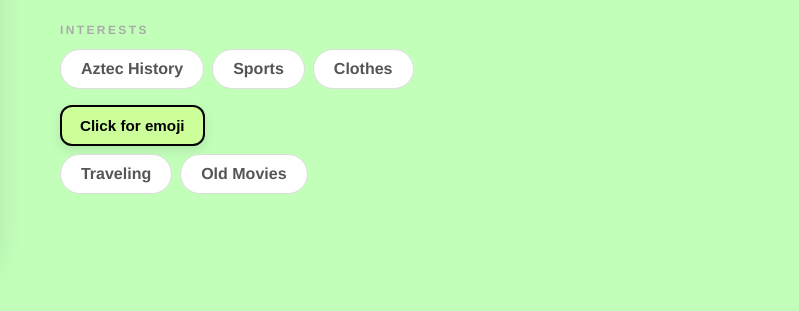
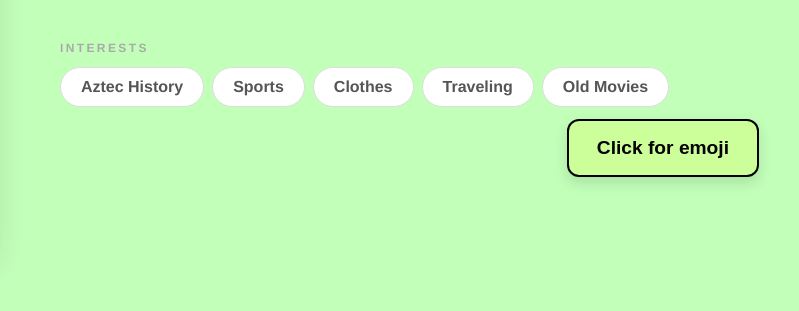
Before and after one commit to JohanPedraza0/JohanPedraza0.github.io, a plain HTML site: page index.html in a window 1280 px wide. Shown: the part 507-818 px from the top of the page, 481-1280 px from the left. Drawn offline with Linux system fonts and the light colour scheme.

Commit message:
Restore previous button layout

```diff
--- a/index.html
+++ b/index.html
@@ -51,11 +51,12 @@
             <li>Aztec History</li>
             <li>Sports</li>
             <li>Clothes</li>
-            <li class="interest-button"><button>Click for emoji</button></li>
             <li>Traveling</li>
             <li>Old Movies</li>
           </ul>
         </div>
+
+        <button>Click for emoji</button>
       </div>
     </main>
   </div>
--- a/style.css
+++ b/style.css
@@ -96,30 +96,21 @@ h2 {
   transform: translateY(-2px);
 }
 
-#interests li.interest-button {
-  width: 100%;
-  background: transparent;
-  border: none;
-  border-radius: 0;
-  padding: 0;
-  cursor: default;
-}
-
-#interests li.interest-button button {
-  margin-top: 8px;
-  display: inline-block;
-  padding: 10px 18px;
-  font-size: 0.95rem;
+button {
+  margin-left: auto;
+  display: block;
+  padding: 16px 28px;
+  font-size: 1.2rem;
   font-weight: 700;
   border: 2px solid #000;
   border-radius: 12px;
   background: #ccff99;
   color: #000;
   cursor: pointer;
-  box-shadow: 0 4px 12px rgba(0, 0, 0, 0.1);
+  box-shadow: 0 6px 14px rgba(0, 0, 0, 0.12);
 }
 
-#interests li.interest-button button:hover {
+button:hover {
   background: #b6f06d;
 }
 
```
